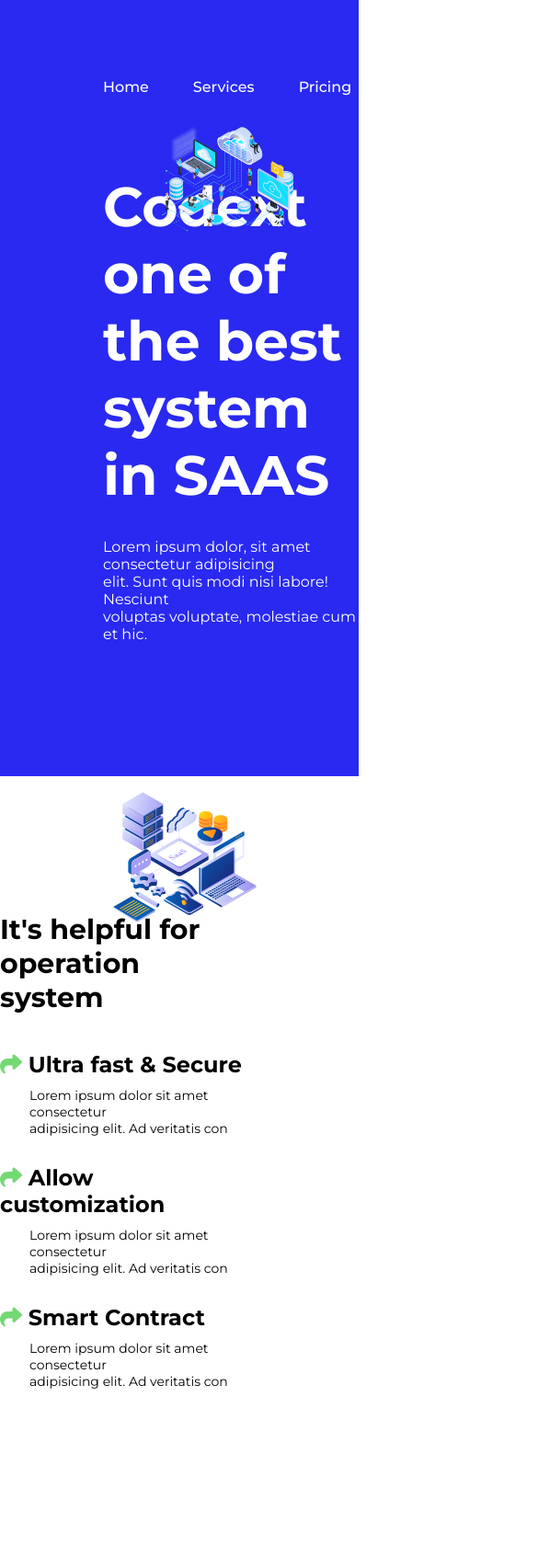
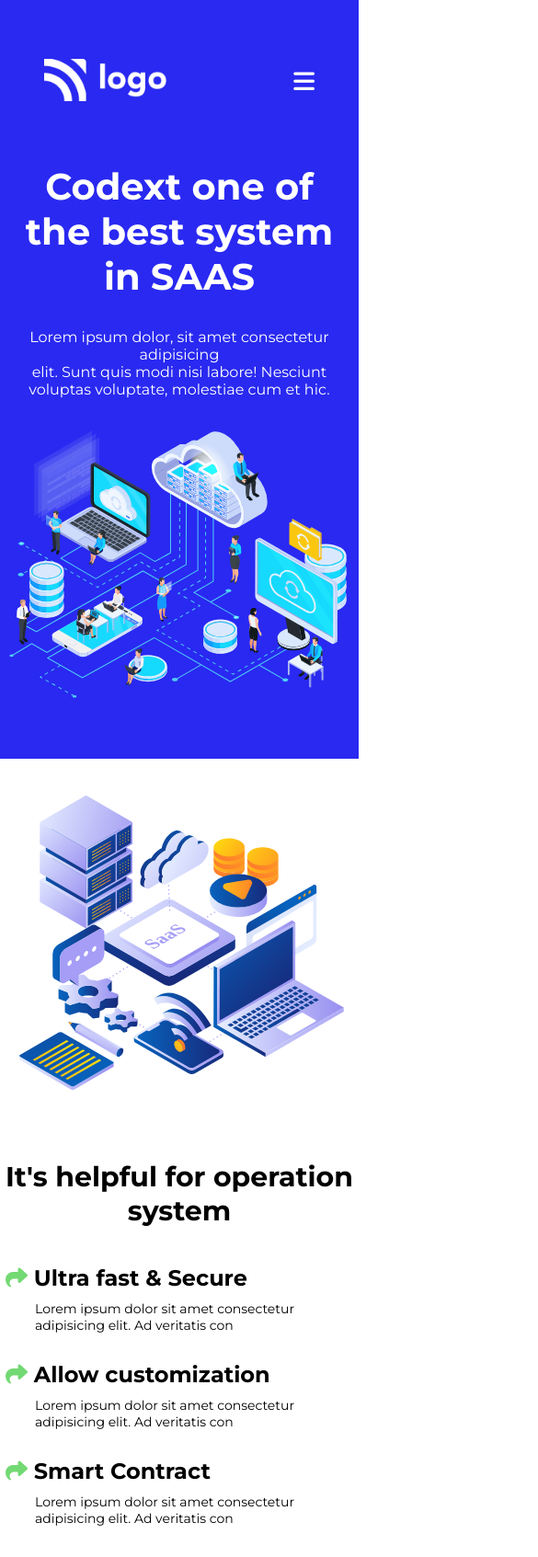
Before and after one commit to VivekNakkana/01-13-SAAS-Landing-Page, a plain HTML site: page index.html in a window 390 px wide. Shown: the top 1693 px of the page at 92% size, 585 px wide, since content can reach past the window. Drawn offline with Linux system fonts and the light colour scheme.

Commit message:
Added Responsiveness

```diff
--- a/css/style.css
+++ b/css/style.css
@@ -16,8 +16,7 @@
   justify-content:space-between;
   align-items: center;
   padding-top: 4rem;
-  margin-left: 7rem;
-  margin-right: 7rem;
+  margin-inline: 7rem;
 }
 .nav-list{
   list-style-type: none;
@@ -32,23 +31,25 @@
   cursor: pointer;
   color: #292a29e6;
   text-decoration: underline;
+}
+.list-item{
   transition: 300ms ease-in-out;
 }
 
 .logo{
-  width: 80%;
+  width: max(120px,80%);
 }
 .nav-btn{
   padding: 14px 24px;
   background-color: #078af6;
   border: transparent;
   color: #ffffff;
+  transition: 300ms ease-in-out;
 }
 .nav-btn:hover{
   cursor: pointer;
   padding:16px 30px ;
   font-weight: 800;
-  transition: 300ms ease-in-out;
 }
 .sec-1{
   display: flex;
@@ -59,7 +60,7 @@
 }
 .sec-12{
   position: absolute;
-  width: 40%;
+  width: max(400px,45%);
   right: 4rem;
   top: 0px;
 }
@@ -74,6 +75,72 @@
 .sec-11 p{
   font-size: 16px;
 }
+@media (max-width:1100px){
+  .navbar{
+    margin-inline: 3rem;
+  }
+}
+@media (max-width:960px){
+  .nav-list{
+    gap: 1rem;
+  }
+}
+.menu{
+  font-size: 26px;
+  cursor: pointer;
+  display: none;
+}
+@media (max-width:800px){
+  .nav-list{
+    position: absolute;
+    display: none;
+    width: 100vw;
+    height: 40%;
+    top: 8rem;
+    right: 0%;
+    background-color: #2929f1;
+    text-align: center;
+    margin-right: 0px;
+  }
+  .sec-11 h1{
+    font-size: 40px;
+  }
+  .list-item,.nav-btn{
+    padding: .5rem;
+  }
+  .nav-list .list-item:hover{
+    background-color: #078af6;
+    color: #ffffff;
+    text-decoration: none;
+  }
+  .menu{
+    display: block;
+  }
+  .nav-active{
+    display: block;
+  }
+}
+@media (max-width:1180px){
+  .first-page{
+    height: 100%;
+    padding-bottom: 3rem;
+  }
+  .sec-1{
+    position: static;
+    flex-direction: column;
+    justify-content: center;
+    text-align: center;
+  }
+  .sec-11{
+    margin-inline: auto;
+  }
+  .sec-12{
+    position: static;
+  }
+}
+
+
+/* SECOND PAGE */
 .second-page{
   display: flex;
   flex-direction: row;
@@ -86,7 +153,7 @@
   position: absolute;
   left: 7rem;
   top: 0rem;
-  width: 45%;
+  width: max(400px,45%);
 }
 .sec-22{
   position: absolute;
@@ -108,18 +175,43 @@
 .sec-22 span{
   color: #3eca3eb9;
 }
+@media (max-width:1080px){
+  .second-page{
+    flex-direction: column;
+    justify-content: center;
+    position: static;
+    height: 100%;
+    gap: 2rem;
+    margin-inline: auto;
+  }
+  .sec-22 h2{
+    text-align: center;
+  }
+  .sec-21{
+    position: static;
+    right: 0rem;
+  }
+  .sec-22{
+    position: static;
+    right: 0rem;
+  }
+}
+
+/* SECTION-3 */
 .sec-31 h2{
   text-align: center;
   font-size: 30px;
   margin-top: 3rem;
+  margin-inline: auto;
 }
 .sec-32{
   display: flex;
   flex-direction: row;
-  /* justify-content: space-between; */
+  justify-content: center;
   align-items: center;
-  margin: 3rem 14rem;
+  margin-block: 3rem;
   gap: 1rem;
+  flex-wrap: wrap;
 }
 .card{
   text-align: center;
@@ -127,6 +219,7 @@
   background-color: #e8e9e9;
   border-radius: 30px;
   box-shadow: #474545 2px 2px 5px;
+  width: 250px;
 }
 .card img{
   width: 27%;
--- a/index.html
+++ b/index.html
@@ -25,6 +25,9 @@
                         <button class="nav-btn">FREE TRIAL</button>
                     </li>
                 </ul>
+            </div>
+            <div class="menu">
+                <i class="fa-solid fa-bars"></i>
             </div>
         </nav>
         <div class="sec-1">
@@ -99,5 +102,12 @@
             </div>
         </div>
     </section>
+    <script>
+        const hamMenu = document.getElementsByClassName('menu')[0]
+        const menuList = document.getElementsByClassName('nav-list')[0]
+        hamMenu.addEventListener('click', () => {
+            menuList.classList.toggle('nav-active')
+        })
+    </script>
 </body>
 </html>
```
